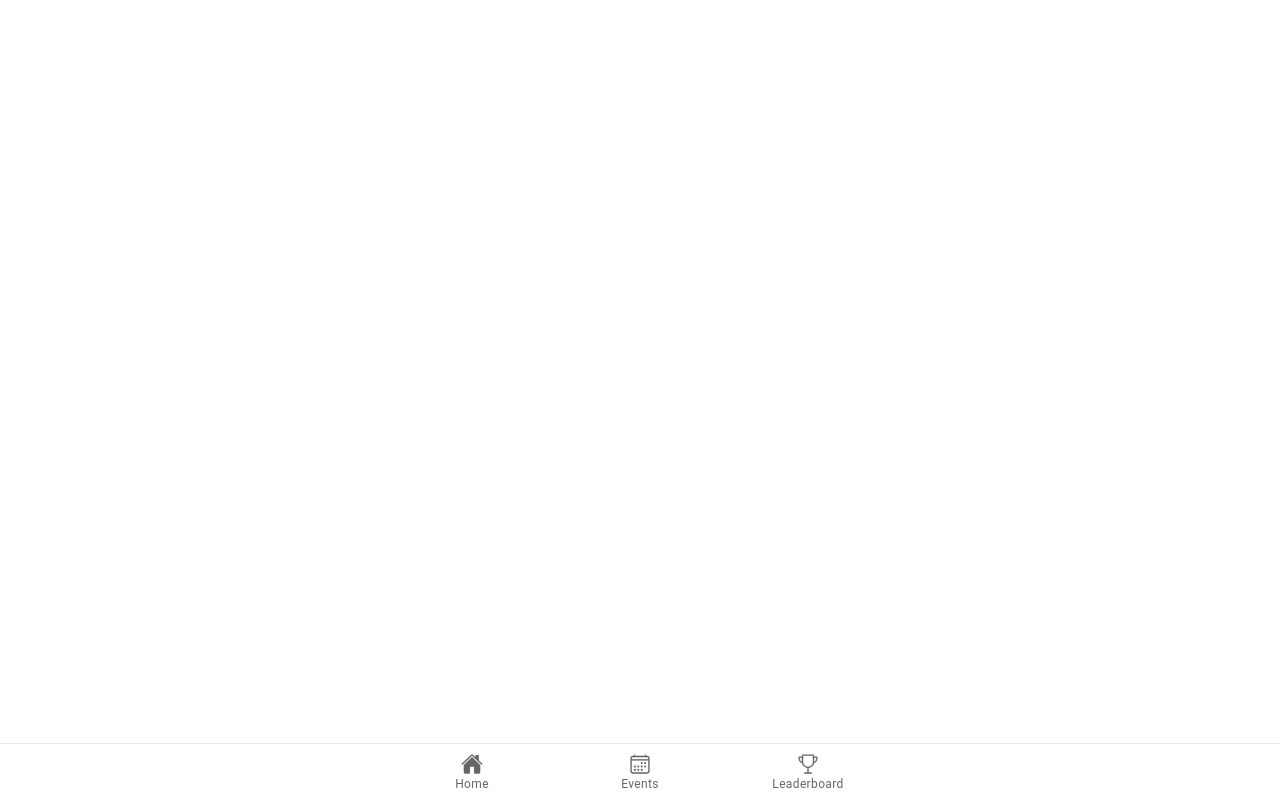
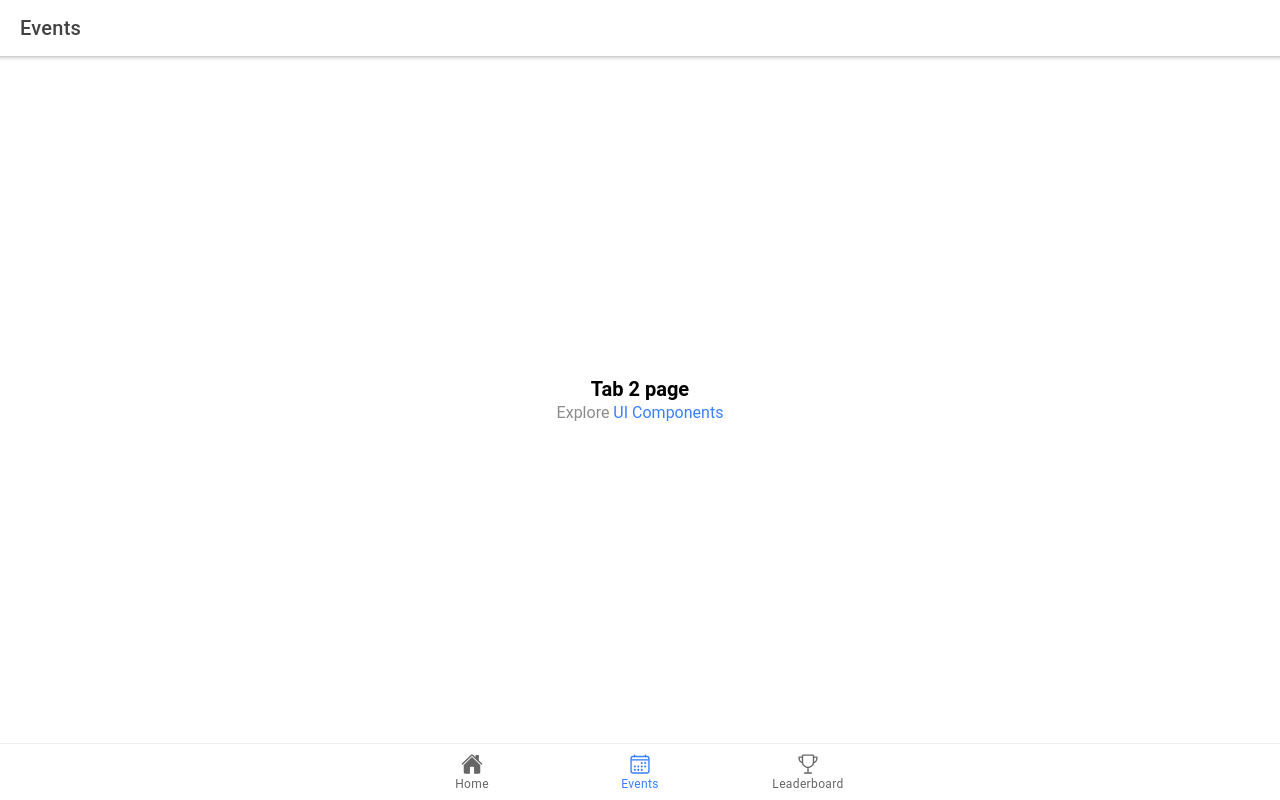
Before and after one commit to bennewehn/WorkFit, a React (Create React App) app: page /events in a window 1280 px wide. Built offline with nearby package versions, Linux system fonts and the light colour scheme.

Commit message:
renamed tabs

```diff
--- a/src/App.tsx
+++ b/src/App.tsx
@@ -10,10 +10,10 @@ import {
   setupIonicReact
 } from '@ionic/react';
 import { IonReactRouter } from '@ionic/react-router';
-import { ellipse, square, triangle, home, calendarOutline, trophyOutline} from 'ionicons/icons';
-import Tab1 from './pages/Tab1';
-import Tab2 from './pages/Tab2';
-import Tab3 from './pages/Tab3';
+import { home, calendarOutline, trophyOutline} from 'ionicons/icons';
+import Home from './pages/Home';
+import Events from './pages/Events';
+import Leaderboard from './pages/Loaderboard';
 
 /* Core CSS required for Ionic components to work properly */
 import '@ionic/react/css/core.css';
@@ -41,29 +41,29 @@ const App: React.FC = () => (
     <IonReactRouter>
       <IonTabs>
         <IonRouterOutlet>
-          <Route exact path="/tab1">
-            <Tab1 />
+          <Route exact path="/home">
+            <Home/>
           </Route>
-          <Route exact path="/tab2">
-            <Tab2 />
+          <Route exact path="/events">
+            <Events/>
           </Route>
-          <Route path="/tab3">
-            <Tab3 />
+          <Route path="/leaderboard">
+            <Leaderboard/>
           </Route>
           <Route exact path="/">
-            <Redirect to="/tab1" />
+            <Redirect to="/home" />
           </Route>
         </IonRouterOutlet>
         <IonTabBar slot="bottom">
-          <IonTabButton tab="tab1" href="/tab1">
+          <IonTabButton tab="home" href="/home">
             <IonIcon icon={home} />
             <IonLabel>Home</IonLabel>
           </IonTabButton>
-          <IonTabButton tab="tab2" href="/tab2">
+          <IonTabButton tab="events" href="/events">
             <IonIcon icon={calendarOutline} />
             <IonLabel>Events</IonLabel>
           </IonTabButton>
-          <IonTabButton tab="tab3" href="/tab3">
+          <IonTabButton tab="leaderboard" href="/leaderboard">
             <IonIcon icon={trophyOutline} />
             <IonLabel>Leaderboard</IonLabel>
           </IonTabButton>
--- a/src/pages/Tab1.tsx
+++ b/src/pages/Events.tsx
@@ -1,25 +1,25 @@
 import { IonContent, IonHeader, IonPage, IonTitle, IonToolbar } from '@ionic/react';
 import ExploreContainer from '../components/ExploreContainer';
-import './Tab1.css';
+import './Events.css';
 
-const Tab1: React.FC = () => {
+const Events: React.FC = () => {
   return (
     <IonPage>
       <IonHeader>
         <IonToolbar>
-          <IonTitle>Tab 1</IonTitle>
+          <IonTitle>Events</IonTitle>
         </IonToolbar>
       </IonHeader>
       <IonContent fullscreen>
         <IonHeader collapse="condense">
           <IonToolbar>
-            <IonTitle size="large">Tab 1</IonTitle>
+            <IonTitle size="large">Events</IonTitle>
           </IonToolbar>
         </IonHeader>
-        <ExploreContainer name="Tab 1 page" />
+        <ExploreContainer name="Tab 2 page" />
       </IonContent>
     </IonPage>
   );
 };
 
-export default Tab1;
+export default Events;
--- a/src/pages/Tab2.tsx
+++ b/src/pages/Home.tsx
@@ -1,25 +1,25 @@
 import { IonContent, IonHeader, IonPage, IonTitle, IonToolbar } from '@ionic/react';
 import ExploreContainer from '../components/ExploreContainer';
-import './Tab2.css';
+import './Home.css';
 
-const Tab2: React.FC = () => {
+const Home: React.FC = () => {
   return (
     <IonPage>
       <IonHeader>
         <IonToolbar>
-          <IonTitle>Tab 2</IonTitle>
+          <IonTitle>Home</IonTitle>
         </IonToolbar>
       </IonHeader>
       <IonContent fullscreen>
         <IonHeader collapse="condense">
           <IonToolbar>
-            <IonTitle size="large">Tab 2</IonTitle>
+            <IonTitle size="large">Home</IonTitle>
           </IonToolbar>
         </IonHeader>
-        <ExploreContainer name="Tab 2 page" />
+        <ExploreContainer name="Tab 1 page" />
       </IonContent>
     </IonPage>
   );
 };
 
-export default Tab2;
+export default Home;
--- a/src/pages/Tab3.tsx
+++ b/src/pages/Loaderboard.tsx
@@ -1,19 +1,19 @@
 import { IonContent, IonHeader, IonPage, IonTitle, IonToolbar } from '@ionic/react';
 import ExploreContainer from '../components/ExploreContainer';
-import './Tab3.css';
+import './Home.css';
 
-const Tab3: React.FC = () => {
+const Loaderboard: React.FC = () => {
   return (
     <IonPage>
       <IonHeader>
         <IonToolbar>
-          <IonTitle>Tab 3</IonTitle>
+          <IonTitle>Leaderboard</IonTitle>
         </IonToolbar>
       </IonHeader>
       <IonContent fullscreen>
         <IonHeader collapse="condense">
           <IonToolbar>
-            <IonTitle size="large">Tab 3</IonTitle>
+            <IonTitle size="large">Leaderboards</IonTitle>
           </IonToolbar>
         </IonHeader>
         <ExploreContainer name="Tab 3 page" />
@@ -22,4 +22,4 @@ const Tab3: React.FC = () => {
   );
 };
 
-export default Tab3;
+export default Loaderboard;
```
Also changed, not shown: src/pages/Events.css (added), src/pages/Home.css (added), src/pages/Leaderboard.css (added), src/pages/Tab1.css (deleted), src/pages/Tab2.css (deleted), src/pages/Tab3.css (deleted), 1 other file (tests, documents, lock files or other folders).
